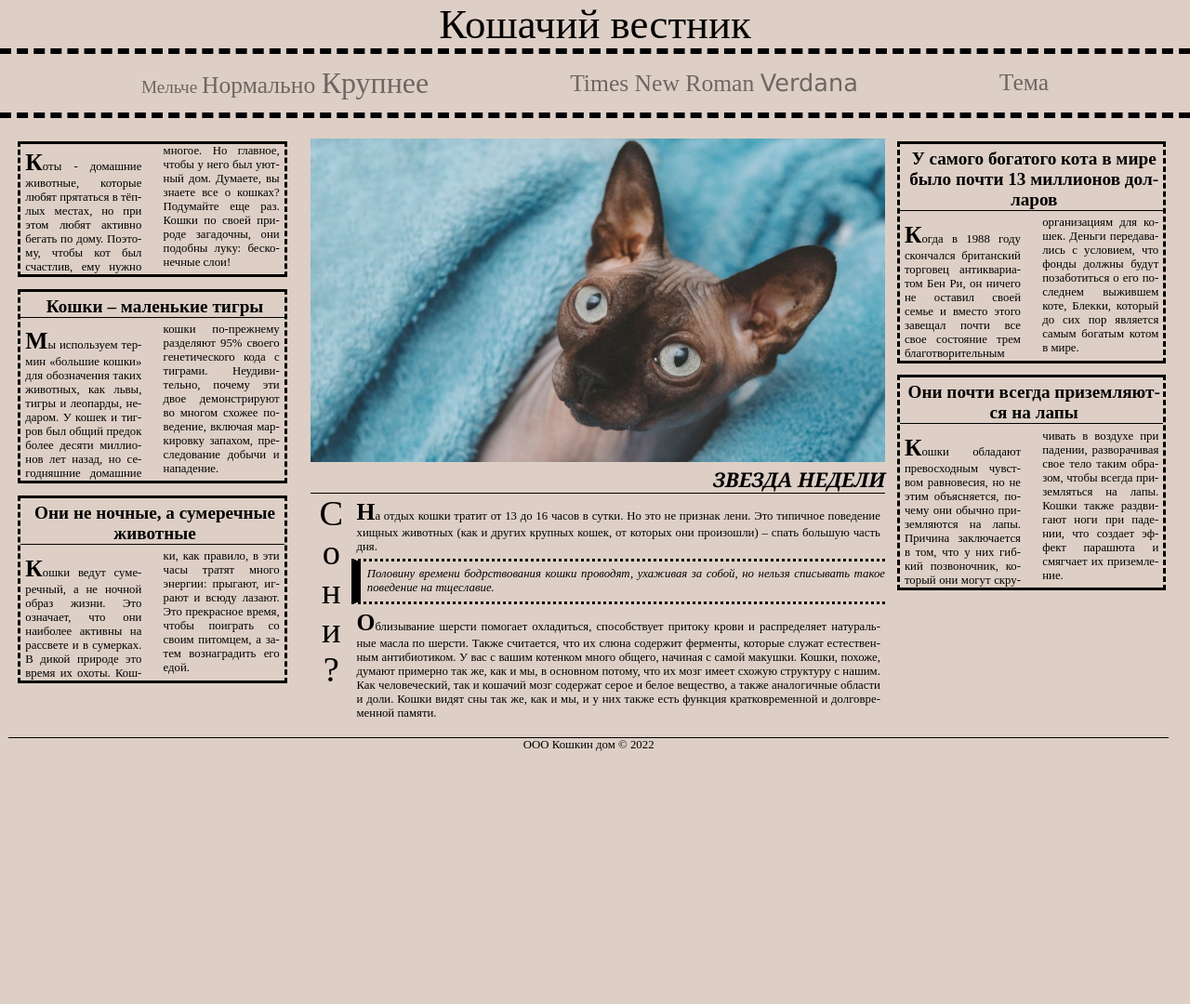
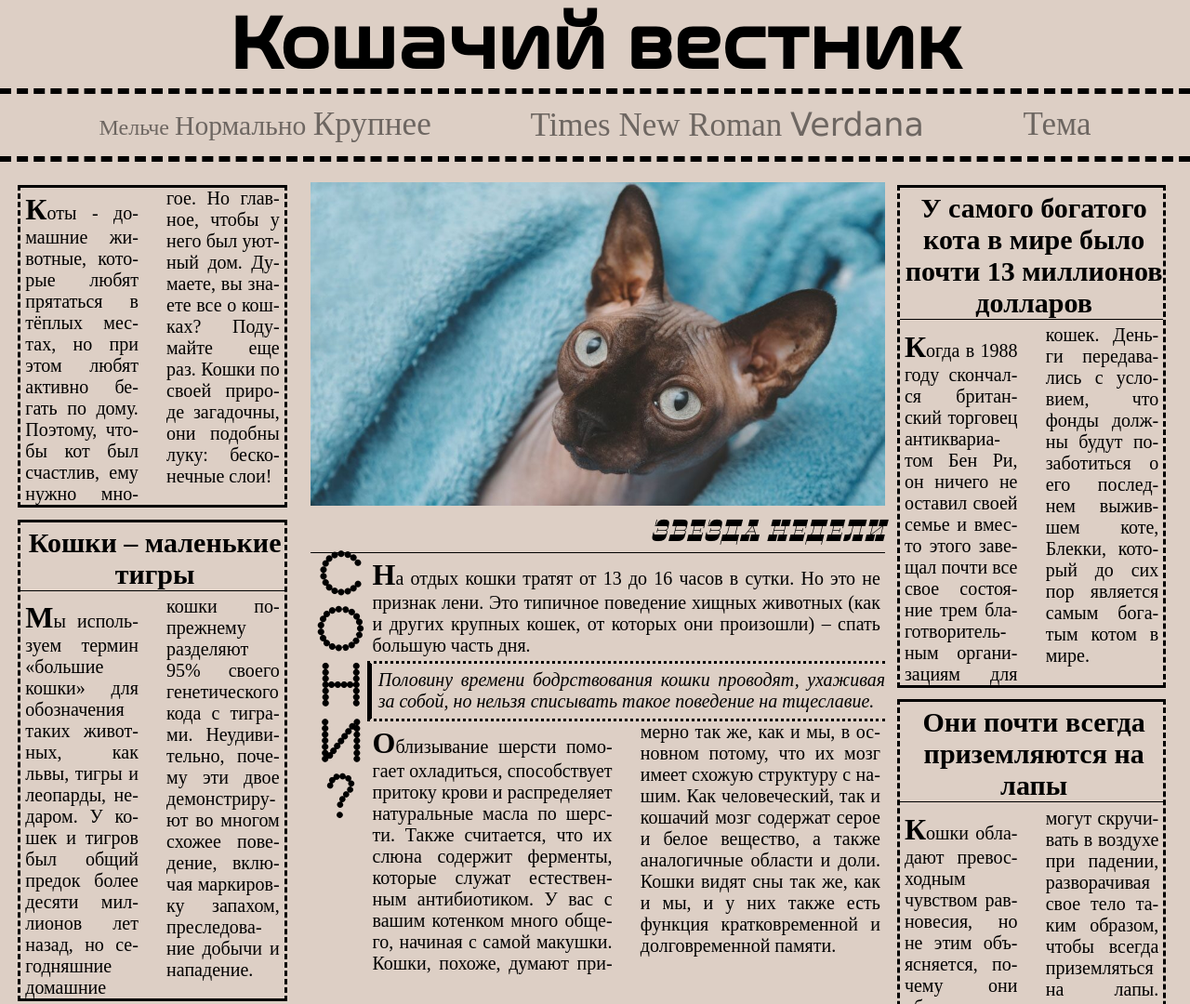
Before and after one commit to itmo2022-verstka/task-3, a website: page delorean-dmc-12/src/index.html in a window 1280 px wide. Shown: the top 1080 px of the page at 93% size. Before the commit the page ends 809 px from the top, so only its background shows below. Drawn offline with Linux system fonts and the light colour scheme.

Commit message:
fix solution

```diff
--- a/delorean-dmc-12/src/index.css
+++ b/delorean-dmc-12/src/index.css
@@ -1,3 +1,18 @@
+@font-face {
+  font-family: 'Nasalization RG';
+  src: url('font/nasalization-rg.otf') format('opentype');
+}
+
+@font-face {
+  font-family: 'Perfograma';
+  src: url('font/Perfograma.otf') format('opentype');
+}
+
+@font-face {
+  font-family: 'Steam Base';
+  src: url('font/Steam-Base.otf') format('opentype');
+}
+
 * {
   margin: 0;
   padding: 0;
@@ -18,14 +33,12 @@ html {
   flex-wrap: nowrap;
   top: 30px;
   width: 100%;
-  font-size: 30px;
-  transition: font-size 0.5s ease;
 }
 
 .header {
   top: 0;
   width: 100%;
-  font-size: 2vw;
+  font-size: 35px;
   border-bottom: 0.5vw dashed black;
 }
 
@@ -34,8 +47,8 @@ html {
   justify-content: center;
   top: 0;
   width: 100%;
-  font-size: 3.5vw;
   border-bottom: 0.5vw dashed;
+  font-family: "Nasalization RG", serif;
 }
 
 .menu-input {
@@ -72,8 +85,8 @@ html {
   justify-content: center;
   grid-column-end: span 4;
   width: 100%;
-  font-size: 1vw;
-  border-top: 0.1vw solid;
+  font-size: 20px;
+  border-top: 2px solid;
   margin: 0 -1.5vw 0 -10px;
 }
 
@@ -87,17 +100,17 @@ html {
 }
 
 .main-wrapper--text:first-letter {
-  font-size: 200%;
+  font-size: 32px;
   font-weight: bold;
 }
 
 .main-wrapper--content {
   display: grid;
   margin: 1vw 1vw 0 0;
-  border-top: 0.25vw solid;
-  border-bottom: 0.25vw solid;
-  border-right: 0.25vw dashed;
-  border-left: 0.25vw dashed;
+  border-top: 3px solid;
+  border-bottom: 3px solid;
+  border-right: 3px dashed;
+  border-left: 3px dashed;
 }
 
 .main-wrapper--title {
@@ -140,19 +153,18 @@ html {
   display: flex;
   justify-content: right;
   border-bottom: 1px solid;
-  font-weight: bold;
-  font-size: 170%;
+  font-weight: normal;
   font-style: oblique;
   text-transform: uppercase;
-  font-family: "Georgia", sans-serif;
+  font-family: "Steam Base", sans-serif;
 }
 
 .main-quote {
-  border-top: 0.25vw dotted;
-  border-bottom: 0.25vw dotted;
+  border-top: 3px dotted;
+  border-bottom: 3px dotted;
   padding: 0.5vw 0 0.5vw 0.5vw;
   font-style: italic;
-  border-left: 0.8vw solid;
+  border-left: 5px solid;
   text-align: justify;
 }
 
@@ -162,31 +174,32 @@ html {
   border-bottom: none;
   grid-area: vrhead;
   display: block;
-  font-size: 300%;
+  font-family: "Perfograma", sans-serif;
 }
 
 .main-wrapper-mid-article {
   grid-area: article;
+  column-count: 2;
 }
 
 .mid-area {
   display: grid;
   grid-template-columns: auto 2fr;
   grid-template-areas:
-    "vrhead article"
-    "vrhead article";
+    "vrhead article-wide article-wide"
+    "vrhead article article";
 }
 
 .font-size-small {
-  font-size: 75%
+  font-size: 1.5rem;
 }
 
 .font-size-mid {
-  font-size: 100%
+  font-size: 1.85rem;
 }
 
 .font-size-large {
-  font-size: 125%
+  font-size: 2.2rem;
 }
 
 .font-1 {
@@ -198,21 +211,56 @@ html {
 }
 
 .main-wrapper--title {
-  font-size: 150%;
   text-align: center;
   font-weight: bold;
 }
 
 #font-size-small:checked ~ .main {
-  font-size: 0.7vw;
+  font-size: 15px;
+}
+
+#font-size-small:checked ~ .main .main-wrapper--title {
+  font-size: 25px;
+}
+
+#font-size-small:checked ~ .main .main-wrapper .main-vertical {
+  font-size: 40px;
+}
+
+#font-size-small:checked ~ .header .header-text {
+  font-size: 55px;
+}
+
+#font-size-mid:checked ~ .main .main-wrapper--title {
+  font-size: 30px;
 }
 
 #font-size-mid:checked ~ .main {
-  font-size: 1.0vw;
+  font-size: 20px;
+}
+
+#font-size-mid:checked ~ .main .main-wrapper .main-vertical  {
+  font-size: 60px;
+}
+
+#font-size-mid:checked ~ .header .header-text {
+  font-size: 80px;
 }
 
 #font-size-large:checked ~ .main {
-  font-size: 1.3vw;
+  font-size: 24px;
+}
+
+#font-size-large:checked ~ .main .main-wrapper--title {
+  font-size: 36px;
+}
+
+#font-size-large:checked ~ .main .main-vertical {
+  font-size: 75px;
+}
+
+#font-size-large:checked ~ .header .header-text {
+  font-size: 95px;
 }
 
 #font-style-1:checked ~ .header,
--- a/delorean-dmc-12/src/index.html
+++ b/delorean-dmc-12/src/index.html
@@ -14,7 +14,7 @@
     <input type="radio" id="font-style-2" class="menu-input menu--radio" name="font-style-radio">
     <input type="checkbox" id="dark" class="menu-input menu--checkbox" name="dark-style">
     <header class="header">
-        <span class="header-text">Кошачий вестник</span>
+      <h1 class="header-text">Кошачий вестник</h1>
       <menu class="menu">
         <li class="menu-item">
           <label class="font-size-small menu-label" for="font-size-small">
@@ -56,10 +56,10 @@
               </p>
             </div>
           </div>
-          <div class="main-wrapper--content">
-            <h2 class="main-wrapper--title">
+          <article class="main-wrapper--content">
+            <h3 class="main-wrapper--title">
               Кош&shy;ки – ма&shy;лень&shy;кие тиг&shy;ры
-            </h2>
+            </h3>
             <div class="text-article">
               <p class="main-wrapper--text">
                 Мы ис&shy;поль&shy;зу&shy;ем тер&shy;мин «боль&shy;шие кош&shy;ки» для обо&shy;зна&shy;че&shy;ния та&shy;ких
@@ -71,11 +71,11 @@
                 вклю&shy;чая мар&shy;ки&shy;ров&shy;ку за&shy;па&shy;хом, пре&shy;сле&shy;до&shy;ва&shy;ние до&shy;бы&shy;чи и на&shy;па&shy;де&shy;ние.
               </p>
             </div>
-          </div>
-          <div class="main-wrapper--content">
-            <span class="main-wrapper--title">
+          </article>
+          <article class="main-wrapper--content">
+            <h3 class="main-wrapper--title">
               Они не ноч&shy;ные, а су&shy;ме&shy;реч&shy;ные жи&shy;вот&shy;ные
-            </span>
+            </h3>
             <div class="text-article">
               <p class="main-wrapper--text">
                 Кош&shy;ки ве&shy;дут су&shy;ме&shy;реч&shy;ный, а не ноч&shy;ной об&shy;раз жиз&shy;ни. Это озна&shy;ча&shy;ет,
@@ -86,31 +86,31 @@
                 а за&shy;тем воз&shy;на&shy;гра&shy;дить его едой.
               </p>
             </div>
+          </article>
         </div>
-        </div>
-        <div class="main-wrapper-mid">
+        <article class="main-wrapper-mid">
           <img src="img/cat.jpg" class="main-wrapper-mid-image" alt="cat">
-          <span class="img-header">
+          <h2 class="img-header">
             Звезда недели
-          </span>
+          </h2>
           <div class="mid-area">
-            <span class="main-vertical">
+            <h2 class="main-vertical">
               Сони?
-            </span>
-            <div class="main-wrapper-mid-article">
+            </h2>
             <div class="text">
               <p class="main-wrapper--text">
-                  На от&shy;дых кош&shy;ки тра&shy;тит от 13 до 16 ча&shy;сов
+                На от&shy;дых кош&shy;ки тра&shy;тят от 13 до 16 ча&shy;сов
                 в сут&shy;ки. Но это не при&shy;знак ле&shy;ни. Это ти&shy;пич&shy;ное по&shy;ве&shy;де&shy;ние
                 хищ&shy;ных жи&shy;вот&shy;ных (как и дру&shy;гих круп&shy;ных ко&shy;шек, от ко&shy;то&shy;рых
                 они про&shy;изо&shy;шли) – спать боль&shy;шую часть дня.
               </p>
-              </div>
               <blockquote class="main-quote">
                 По&shy;ло&shy;ви&shy;ну вре&shy;ме&shy;ни бодр&shy;ст&shy;во&shy;ва&shy;ния
                 кош&shy;ки про&shy;во&shy;дят, уха&shy;жи&shy;вая за со&shy;бой, но не&shy;льзя спи&shy;сы&shy;вать
                 та&shy;кое по&shy;ве&shy;де&shy;ние на тще&shy;сла&shy;вие.
               </blockquote>
+            </div>
+            <div class="main-wrapper-mid-article">
               <div class="text">
                 <p class="main-wrapper--text">
                   Об&shy;ли&shy;зы&shy;ва&shy;ние шерс&shy;ти по&shy;мо&shy;га&shy;ет охла&shy;дить&shy;ся,
@@ -124,13 +124,13 @@
               </div>
             </div>
           </div>
-        </div>
+        </article>
         <div class="main-wrapper-right">
-          <div class="main-wrapper--content">
-            <span class="main-wrapper--title">
+          <article class="main-wrapper--content">
+            <h3 class="main-wrapper--title">
               У са&shy;мо&shy;го бо&shy;га&shy;то&shy;го ко&shy;та в ми&shy;ре
               бы&shy;ло поч&shy;ти 13 мил&shy;ли&shy;о&shy;нов дол&shy;ла&shy;ров
-            </span>
+            </h3>
             <div class="text-article">
               <p class="main-wrapper--text">
                 Ког&shy;да в 1988 го&shy;ду скон&shy;чал&shy;ся бри&shy;тан&shy;ский тор&shy;го&shy;вец ан&shy;тик&shy;ва&shy;ри&shy;а&shy;том Бен Ри,
@@ -142,11 +142,11 @@
                 яв&shy;ля&shy;ет&shy;ся са&shy;мым бо&shy;га&shy;тым ко&shy;том в ми&shy;ре.
               </p>
             </div>
-          </div>
-          <div class="main-wrapper--content">
-            <span class="main-wrapper--title">
+          </article>
+          <article class="main-wrapper--content">
+            <h3 class="main-wrapper--title">
               Они поч&shy;ти всег&shy;да при&shy;зем&shy;ля&shy;ют&shy;ся на ла&shy;пы
-            </span>
+            </h3>
             <div class="text-article">
               <p class="main-wrapper--text">
                 Кош&shy;ки об&shy;ла&shy;да&shy;ют пре&shy;вос&shy;ход&shy;ным чувст&shy;вом рав&shy;но&shy;ве&shy;сия,
@@ -159,7 +159,7 @@
                 и смяг&shy;ча&shy;ет их при&shy;зем&shy;ле&shy;ние.
               </p>
             </div>
-          </div>
+          </article>
         </div>
         <footer class="footer">
           <p>ООО Кошкин дом &copy; 2022</p>
```
Also changed, not shown: delorean-dmc-12/src/font/Perfograma.otf (added), delorean-dmc-12/src/font/Steam-Base.otf (added), delorean-dmc-12/src/font/nasalization-rg.otf (added). Lines whose indentation alone changed are shown as unchanged.
